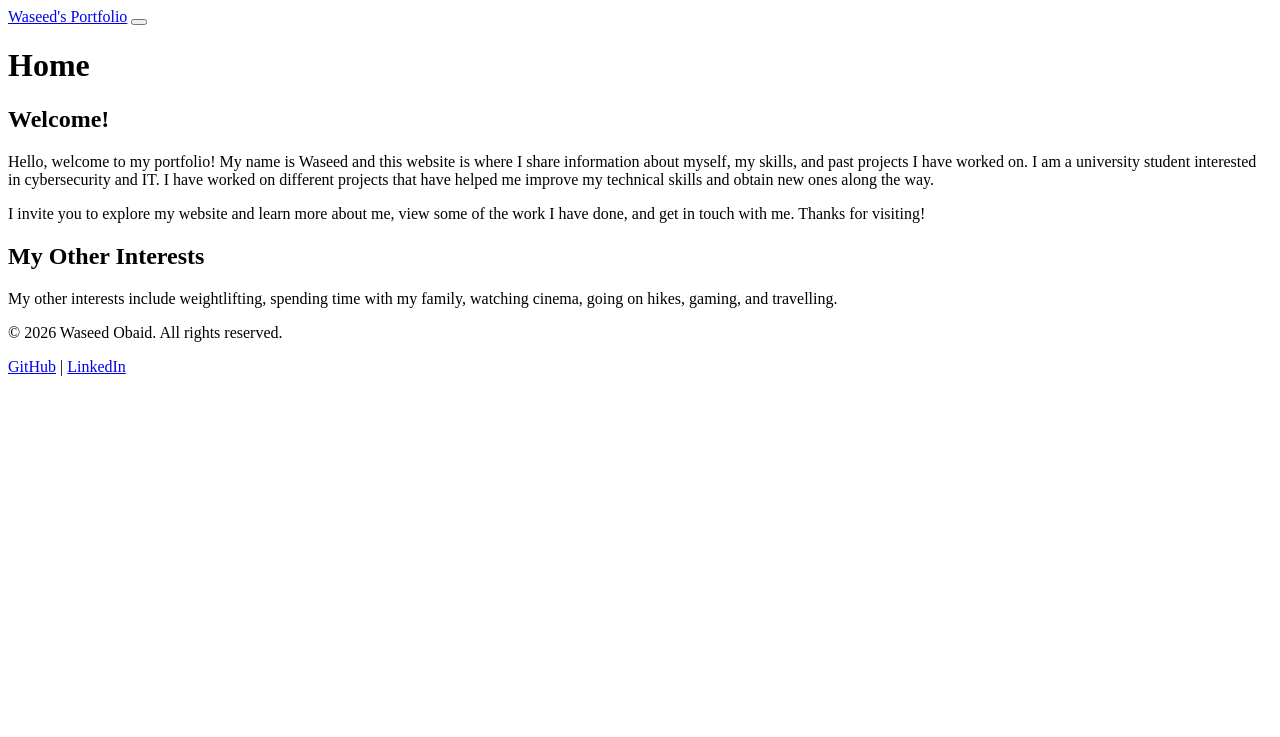
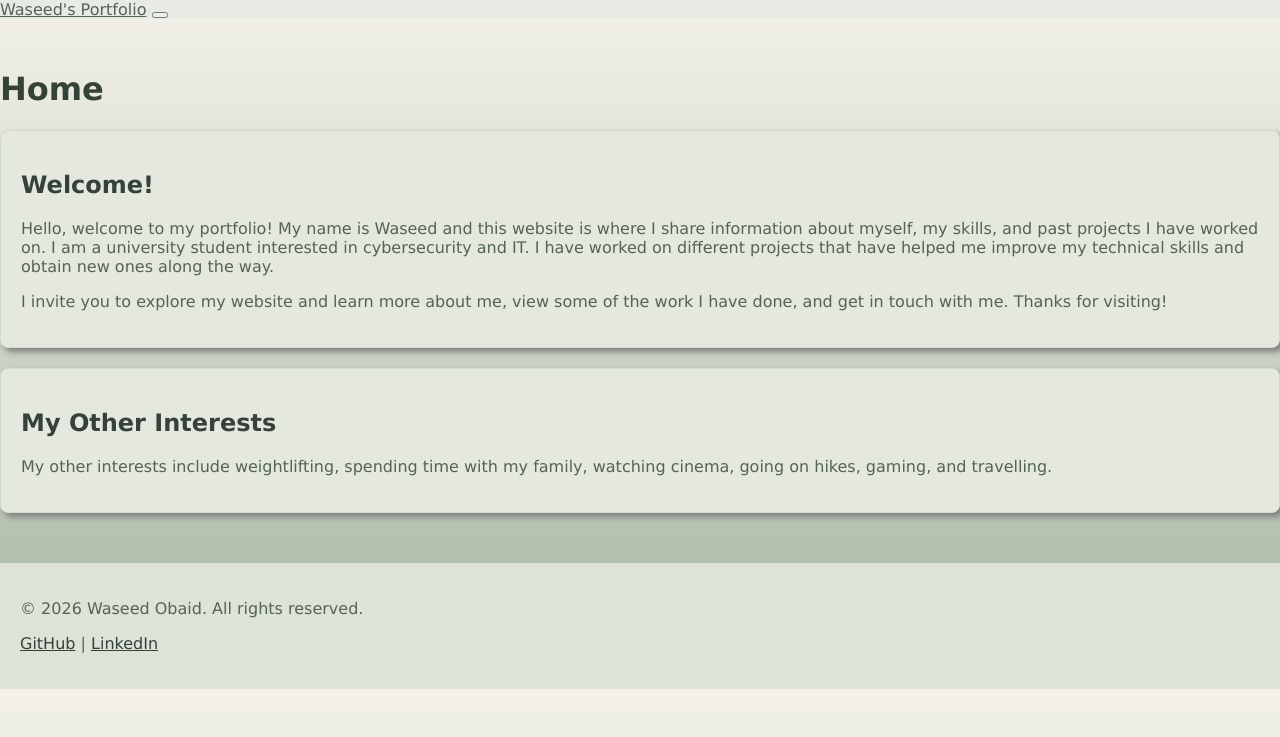
Before and after one commit to wxdxssy/Web-Script-Assignment-2, a Node server app: page / in a window 1280 px wide. Shown: the top 737 px of the page. Run offline with Node 20, Linux system fonts and the light colour scheme.

Commit message:
added cream and sage css styling

```diff
--- a/portfolio/public/content/app.css
+++ b/portfolio/public/content/app.css
@@ -0,0 +1,64 @@
+/* Apply the original cream-to-sage colour scheme and font. */
+body {
+    background-color: #F3F1E9;
+    background-image: linear-gradient(#F3F1E9, #A3B5A0);
+    color: #536456;
+    font-family: Verdana, Geneva, Arial, sans-serif;
+    margin: 0;
+}
+
+/* Keep page content separated from the navigation and footer. */
+main.container {
+    padding-top: 30px;
+    padding-bottom: 30px;
+}
+
+/* Style the Bootstrap navbar and its mobile drawer. */
+.navbar,
+.drawer {
+    background-color: #E8EBE3;
+    color: #536456;
+}
+
+/* Apply the portfolio colour to the brand and navigation links. */
+.navbar .navbar-brand,
+.navbar .nav-link {
+    color: #536456;
+}
+
+/* Emphasize the current page and links under the pointer. */
+.navbar .nav-link.active,
+.navbar .nav-link:hover,
+.navbar .nav-link:focus {
+    color: #344238;
+    text-decoration: underline;
+}
+
+/* Present page sections in sage panels without changing Bootstrap's layout. */
+main section {
+    background-color: #E4E8DF;
+    border: 1px solid #D4DCCF;
+    border-radius: 8px;
+    padding: 20px;
+    margin-bottom: 20px;
+    box-shadow: 4px 4px 6px gray;
+}
+
+/* Use the portfolio's darker green for headings. */
+h1,
+h2 {
+    color: #344238;
+}
+
+/* Match the footer to the original portfolio palette. */
+footer {
+    background-color: #DDE3D8;
+    color: #536456;
+    padding: 20px;
+}
+
+/* Keep content and footer links consistent with the colour scheme. */
+main a,
+footer a {
+    color: #344238;
+}
--- a/portfolio/views/partials/header.ejs
+++ b/portfolio/views/partials/header.ejs
@@ -1,5 +1,5 @@
 <!DOCTYPE html>
-<html>
+<html data-bs-theme="light">
 
 <head>
   <meta charset="UTF-8">
--- a/portfolio/views/partials/main_nav.ejs
+++ b/portfolio/views/partials/main_nav.ejs
@@ -1,5 +1,5 @@
 <!-- Use Bootstrap navbar with a drawer on smaller screens. -->
-  <nav class="navbar md:navbar-expand bg-1">
+  <nav class="navbar md:navbar-expand bg-1" data-bs-theme="light">
     <div class="container-fluid">
       <a class="navbar-brand" href="/">Waseed's Portfolio</a>
 
```
